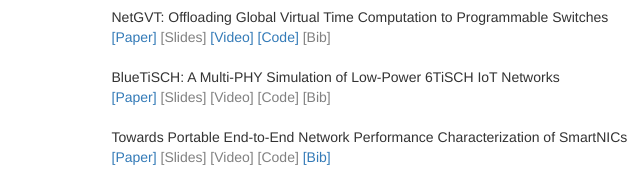
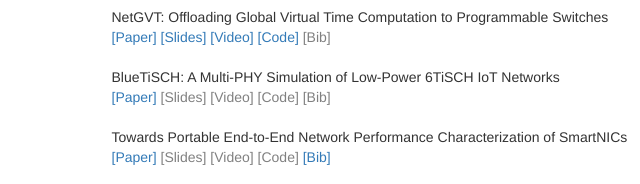
Before and after one commit to PINetDalhousie/PINetDalhousie.github.io, a plain HTML site: page publication.html in a window 1280 px wide. Shown: the part 326-510 px from the top of the page, 251-891 px from the left. Drawn offline with nearby package versions, Linux system fonts and the light colour scheme.

Commit message:
NETGVT slide added in publications

```diff
--- a/publication.html
+++ b/publication.html
@@ -75,7 +75,7 @@
           NetGVT: Offloading Global Virtual Time Computation to Programmable Switches
           <p>
             <a href="papers/2022/NetGVT_2022.pdf">[Paper]</a>
-            <a href="#" style="color:gray">[Slides]</a>
+            <a href="https://docs.google.com/presentation/d/1b4NjXEuj4RNqbvXDM1SL1e3fL-RVANB1my_Inx04J5E/edit?usp=sharing">[Slides]</a>
             <a href="https://www.youtube.com/watch?v=5yOuV8votLM&feature=youtu.be">[Video]</a>
             <a href="https://github.com/RicardoParizotto/p4app-NetGVT">[Code]</a>
             <a href="#" style="color:gray">[Bib]</a>
```
